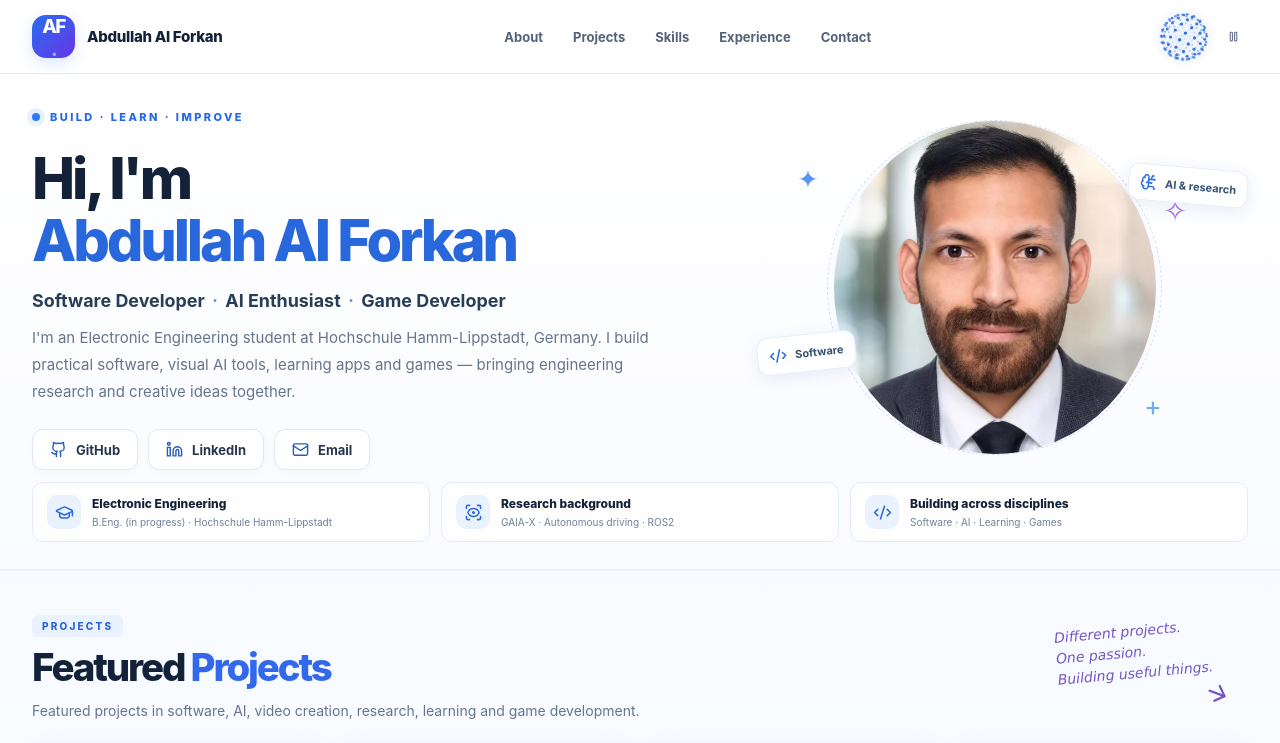
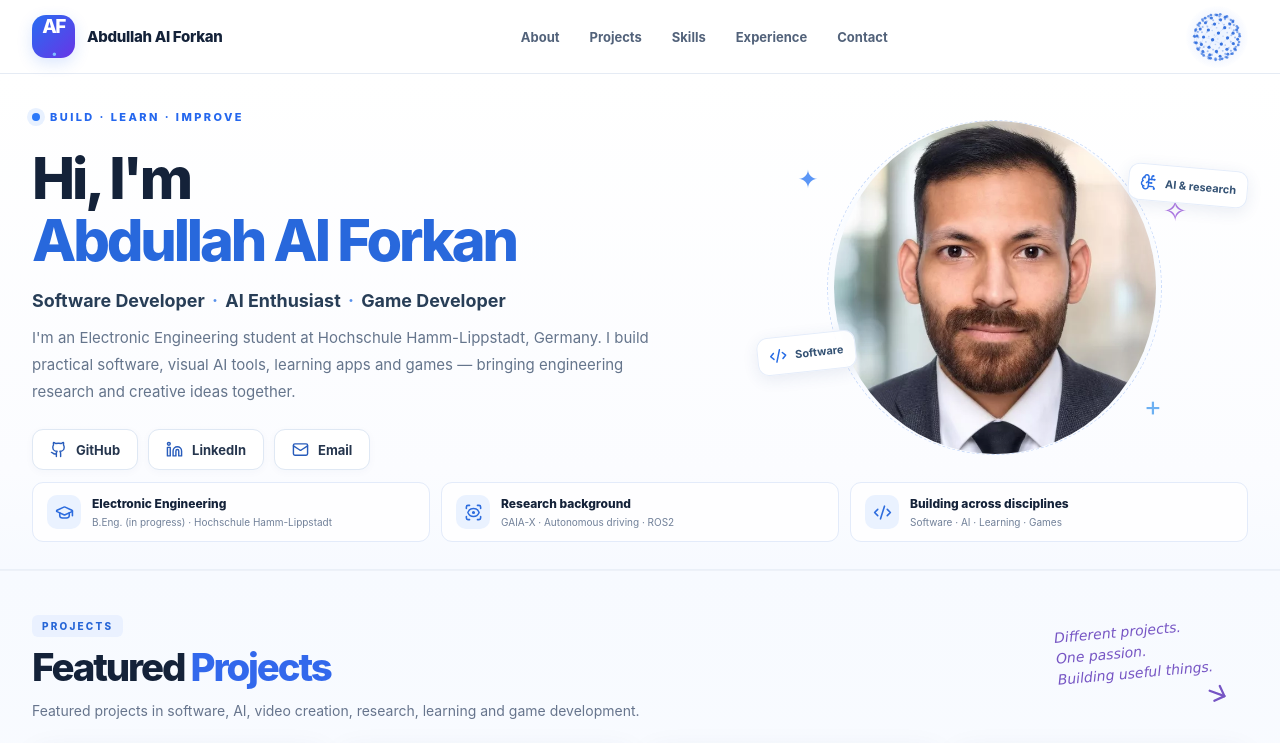
Before and after one commit to Forkan01/forkan-portfolio, a Next.js app: page / in a window 1280 px wide. Shown: the top 743 px of the page. Built offline with nearby package versions, Linux system fonts and the light colour scheme.

Commit message:
Remove particle sphere pause/resume control

```diff
--- a/app/globals.css
+++ b/app/globals.css
@@ -394,19 +394,14 @@ h2 em { font-style: normal; color: #3268ec; }
 
 
 /* Scroll-reactive particle sphere: fits the existing sticky header. */
-.particle-sphere-control { display: flex; align-items: center; justify-content: flex-end; gap: 3px; flex-shrink: 0; }
+.particle-sphere-control { display: flex; align-items: center; justify-content: flex-end; flex-shrink: 0; }
 .particle-sphere-button { display: grid; place-items: center; width: 62px; height: 62px; padding: 0; border: 0; border-radius: 50%; background: radial-gradient(circle,#eaf2ff 0%,#f5f8ff 55%,transparent 74%); cursor: pointer; transition: background .2s, transform .2s; }
 .particle-sphere-button:hover { background: #edf4ff; transform: scale(1.04); }
 .particle-sphere-canvas { display: block; width: 60px; height: 60px; }
-.particle-sphere-toggle { display: grid; place-items: center; width: 30px; height: 32px; padding: 0; border: 0; border-radius: 8px; color: #62728b; background: transparent; cursor: pointer; }
-.particle-sphere-toggle:hover { background: #edf4ff; color: #2868dc; }
 @media (max-width: 780px) {
-  .particle-sphere-control { margin-left: auto; gap: 0; }
+  .particle-sphere-control { margin-left: auto; }
   .particle-sphere-button { width: 54px; height: 54px; }
   .particle-sphere-canvas { width: 52px; height: 52px; }
-}
-@media (pointer: coarse) {
-  .particle-sphere-toggle { width: 44px; height: 44px; }
 }
 @media (max-width: 360px) { .header-inner { gap: 10px; } }
 @media (prefers-reduced-motion: reduce) {
--- a/app/particle-sphere.tsx
+++ b/app/particle-sphere.tsx
@@ -1,7 +1,6 @@
 "use client";
 
-import { useEffect, useRef, useState } from "react";
-import { Pause, Play } from "lucide-react";
+import { useEffect, useRef } from "react";
 import { SECTION_COLORS, createSpherePoints, createSphereEdges, scrollFraction, activeSectionIndex } from "./particle-sphere-utils.mjs";
 
 const POINTS = createSpherePoints(130);
@@ -11,10 +10,6 @@ const SIZE = 60;
 
 export default function ParticleSphere() {
   const canvasRef = useRef<HTMLCanvasElement>(null);
-  const [paused, setPaused] = useState(false);
-  const [reduced, setReduced] = useState(false);
-  const pausedRef = useRef(false);
-  const refreshRef = useRef<(() => void) | null>(null);
 
   useEffect(() => {
     const canvas = canvasRef.current;
@@ -61,7 +56,7 @@ export default function ParticleSphere() {
     function draw(time: number) {
       frame = null;
       if (document.hidden) return;
-      const animate = !motion.matches && !pausedRef.current;
+      const animate = !motion.matches;
       if (animate && lastPaint && time - lastPaint < 30) {
         requestDraw();
         return;
@@ -130,7 +125,7 @@ export default function ParticleSphere() {
     }
 
     function onMotionChange() {
-      setReduced(motion.matches);
+
       lastTime = 0;
       requestDraw();
     }
@@ -145,8 +140,7 @@ export default function ParticleSphere() {
       }
     }
 
-    refreshRef.current = () => { lastTime = 0; requestDraw(); };
-    setReduced(motion.matches);
+
     refresh();
     const observer = typeof ResizeObserver === "undefined" ? null : new ResizeObserver(refresh);
     observer?.observe(document.body);
@@ -156,7 +150,7 @@ export default function ParticleSphere() {
     document.addEventListener("visibilitychange", onVisibilityChange);
 
     return () => {
-      refreshRef.current = null;
+
       if (frame !== null) window.cancelAnimationFrame(frame);
       observer?.disconnect();
       window.removeEventListener("scroll", updateScroll);
@@ -166,14 +160,8 @@ export default function ParticleSphere() {
     };
   }, []);
 
-  function toggleAnimation() {
-    pausedRef.current = !pausedRef.current;
-    setPaused(pausedRef.current);
-    refreshRef.current?.();
-  }
-
   function backToTop() {
-    window.scrollTo({ top: 0, behavior: reduced || paused ? "instant" : "smooth" });
+    window.scrollTo({ top: 0, behavior: window.matchMedia("(prefers-reduced-motion: reduce)").matches ? "instant" : "smooth" });
   }
 
   return (
@@ -181,13 +169,6 @@ export default function ParticleSphere() {
       <button className="particle-sphere-button" type="button" onClick={backToTop} aria-label="Back to top" title="Back to top">
         <canvas className="particle-sphere-canvas" ref={canvasRef} width={60} height={60} aria-hidden="true" />
       </button>
-      {!reduced && (
-        <button className="particle-sphere-toggle" type="button" onClick={toggleAnimation}
-          aria-label={paused ? "Resume particle animation" : "Pause particle animation"}
-          title={paused ? "Resume animation" : "Pause animation"}>
-          {paused ? <Play size={13} aria-hidden="true" /> : <Pause size={13} aria-hidden="true" />}
-        </button>
-      )}
     </div>
   );
 }
```
Also changed, not shown: 1 other file (tests, documents, lock files or other folders).
